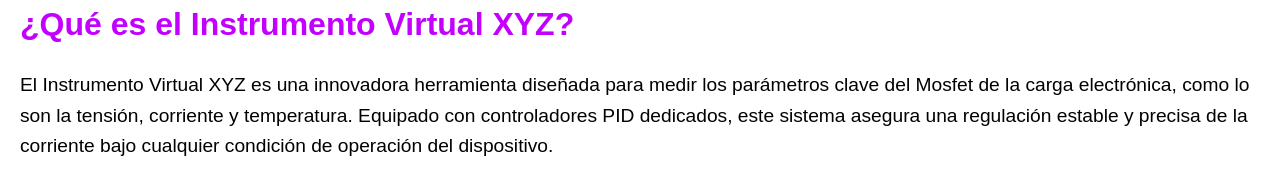
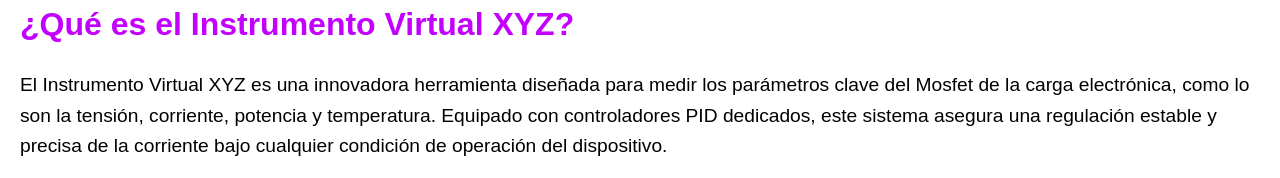
Before and after one commit to miliipalomeque/instrumento-virtual-xyz, a plain HTML site: page index.html in a window 1280 px wide. Shown: the part 1079-1257 px from the top of the page. Drawn offline with Linux system fonts and the light colour scheme.

Commit message:
Update index.html

```diff
--- a/index.html
+++ b/index.html
@@ -31,7 +31,7 @@
   <section id="descripcion">
     <h2>¿Qué es el Instrumento Virtual XYZ?</h2>
     <p>
-        El Instrumento Virtual XYZ es una innovadora herramienta diseñada para medir los parámetros clave del Mosfet de la carga electrónica, como lo son la tensión, corriente y temperatura. Equipado con controladores PID dedicados, este sistema asegura una regulación estable y
+        El Instrumento Virtual XYZ es una innovadora herramienta diseñada para medir los parámetros clave del Mosfet de la carga electrónica, como lo son la tensión, corriente, potencia y temperatura. Equipado con controladores PID dedicados, este sistema asegura una regulación estable y
         precisa de la corriente bajo cualquier condición de operación del dispositivo.
     </p>
     <p>
```
